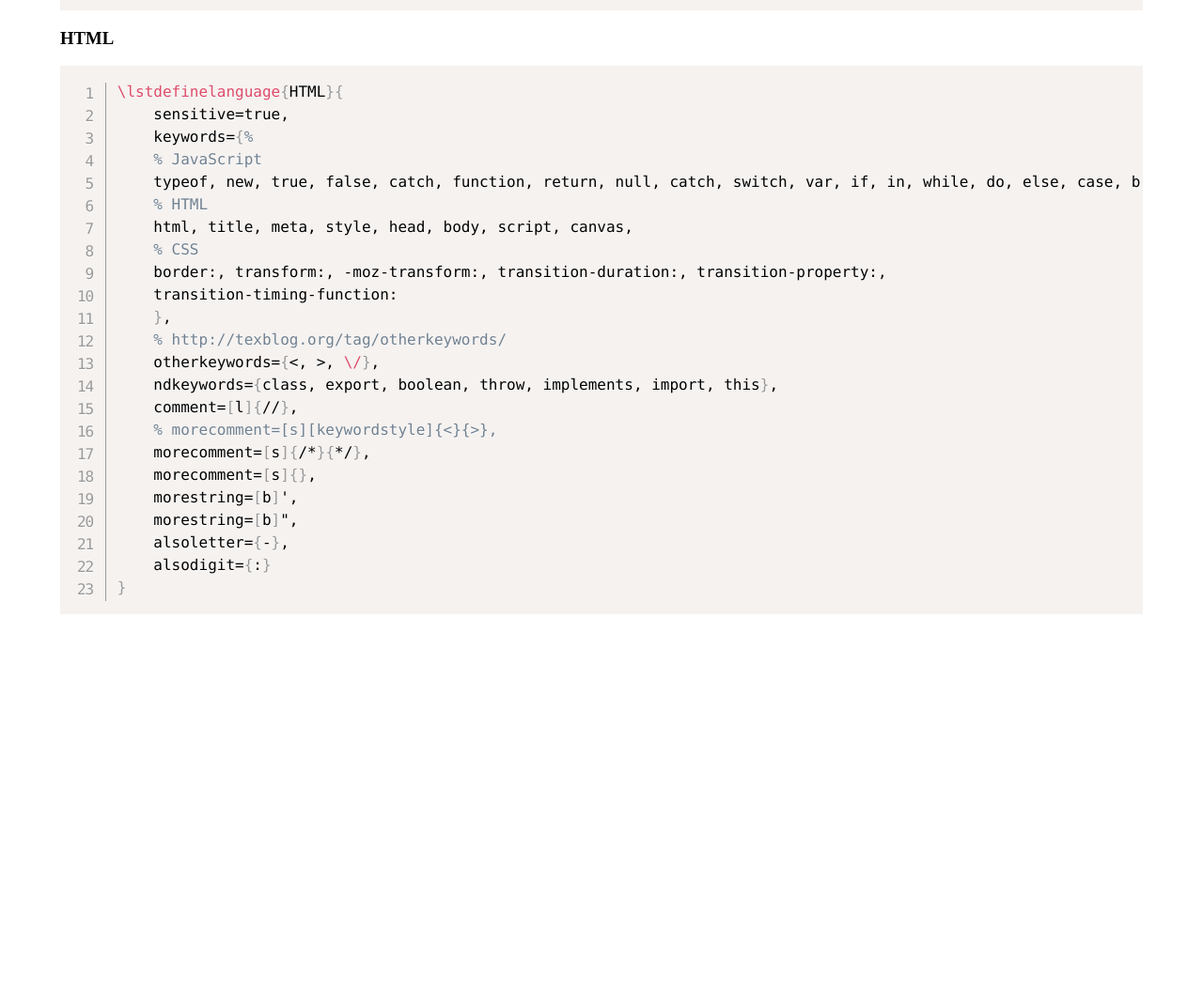
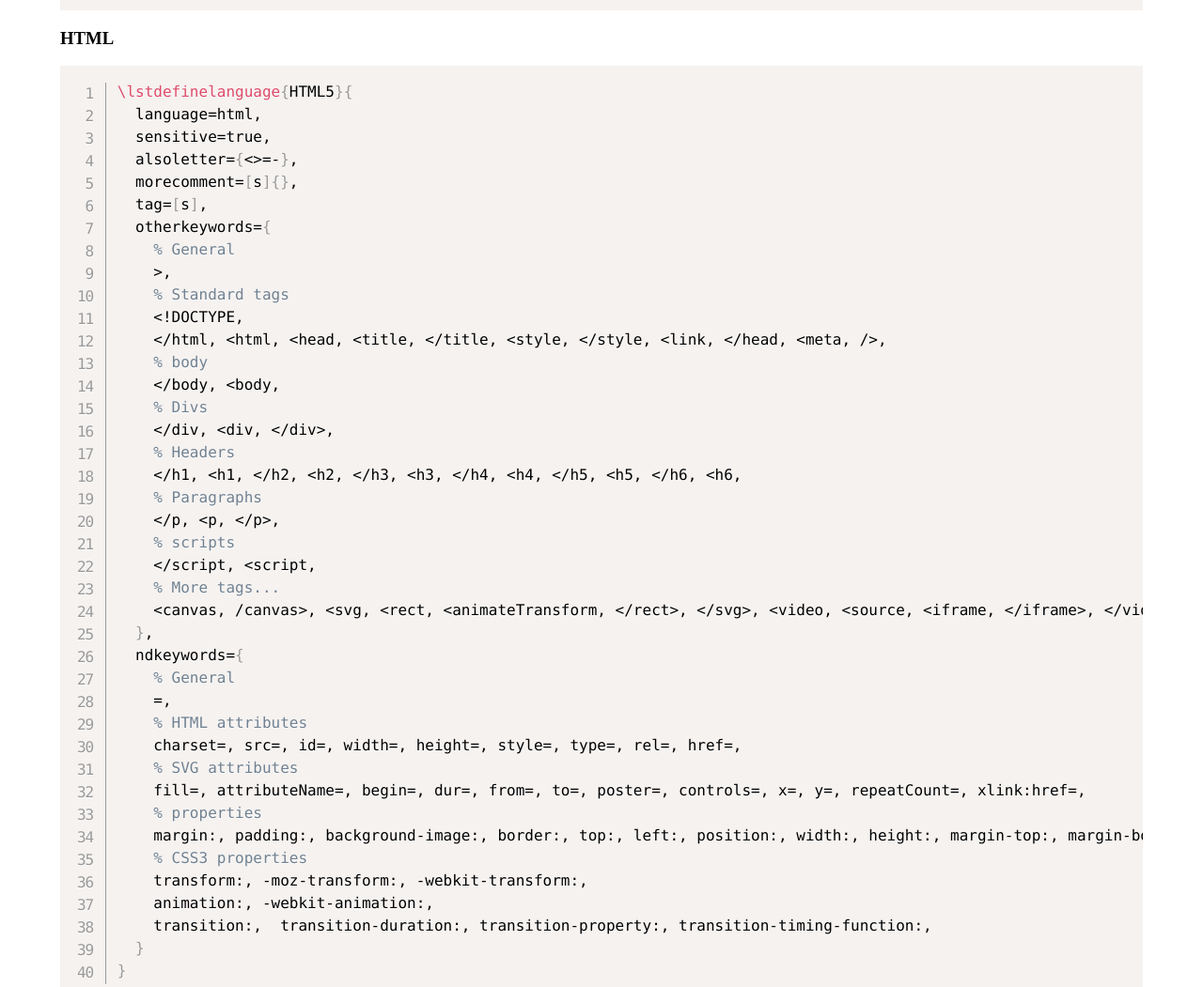
Before and after one commit to humleflue/skaalum-tech, a website: page public/latex/listing/index.html in a window 1280 px wide. Shown: the part 3079-4130 px from the top of the page at 94% size. Before the commit the page ends 3741 px from the top, so only its background shows below. Drawn offline with Linux system fonts and the light colour scheme.

Commit message:
Updated CV

```diff
--- a/public/latex/listing/index.html
+++ b/public/latex/listing/index.html
@@ -131,29 +131,46 @@
   sensitive=true
 }</code></pre>
 
-  <h3>HTML</h3>
-  <pre><code class="language-latex">\lstdefinelanguage{HTML}{
-    sensitive=true,
-    keywords={%
-    % JavaScript
-    typeof, new, true, false, catch, function, return, null, catch, switch, var, if, in, while, do, else, case, break,
-    % HTML
-    html, title, meta, style, head, body, script, canvas,
-    % CSS
-    border:, transform:, -moz-transform:, transition-duration:, transition-property:,
-    transition-timing-function:
-    },
-    % http://texblog.org/tag/otherkeywords/
-    otherkeywords={<, >, \/},
-    ndkeywords={class, export, boolean, throw, implements, import, this},
-    comment=[l]{//},
-    % morecomment=[s][keywordstyle]{<}{>},
-    morecomment=[s]{/*}{*/},
-    morecomment=[s]{<!}{>},
-    morestring=[b]',
-    morestring=[b]",
-    alsoletter={-},
-    alsodigit={:}
+  <h3>HTML</h3> <!-- ' &lt; ' means ' < ' -->
+  <pre><code class="language-latex">\lstdefinelanguage{HTML5}{
+  language=html,
+  sensitive=true,
+  alsoletter={<>=-},
+  morecomment=[s]{<!-}{-->},
+  tag=[s],
+  otherkeywords={
+    % General
+    >,
+    % Standard tags
+    &lt;!DOCTYPE,
+    &lt;/html, &lt;html, &lt;head, &lt;title, &lt;/title, &lt;style, &lt;/style, &lt;link, &lt;/head, &lt;meta, />,
+    % body
+    &lt;/body, &lt;body,
+    % Divs
+    &lt;/div, &lt;div, &lt;/div>,
+    % Headers
+    &lt;/h1, &lt;h1, &lt;/h2, &lt;h2, &lt;/h3, &lt;h3, &lt;/h4, &lt;h4, &lt;/h5, &lt;h5, &lt;/h6, &lt;h6,
+    % Paragraphs
+    &lt;/p, &lt;p, &lt;/p>,
+    % scripts
+    &lt;/script, &lt;script,
+    % More tags...
+    &lt;canvas, /canvas>, &lt;svg, &lt;rect, &lt;animateTransform, &lt;/rect>, &lt;/svg>, &lt;video, &lt;source, &lt;iframe, &lt;/iframe>, &lt;/video>, &lt;image, &lt;/image>, &lt;header, &lt;/header, &lt;article, &lt;/article
+  },
+  ndkeywords={
+    % General
+    =,
+    % HTML attributes
+    charset=, src=, id=, width=, height=, style=, type=, rel=, href=,
+    % SVG attributes
+    fill=, attributeName=, begin=, dur=, from=, to=, poster=, controls=, x=, y=, repeatCount=, xlink:href=,
+    % properties
+    margin:, padding:, background-image:, border:, top:, left:, position:, width:, height:, margin-top:, margin-bottom:, font-size:, line-height:,
+    % CSS3 properties
+    transform:, -moz-transform:, -webkit-transform:,
+    animation:, -webkit-animation:,
+    transition:,  transition-duration:, transition-property:, transition-timing-function:,
+  }
 }</code></pre>
 
 	</body>
```
Also changed, not shown: 1 other file.
